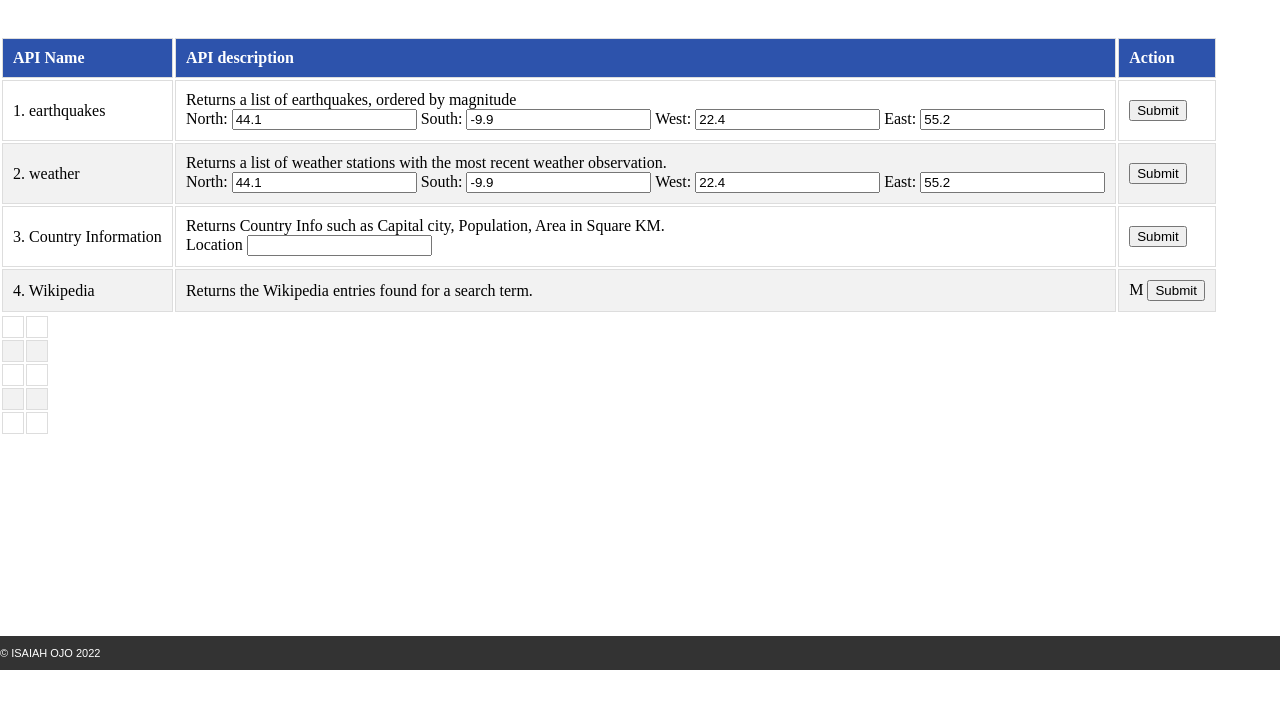
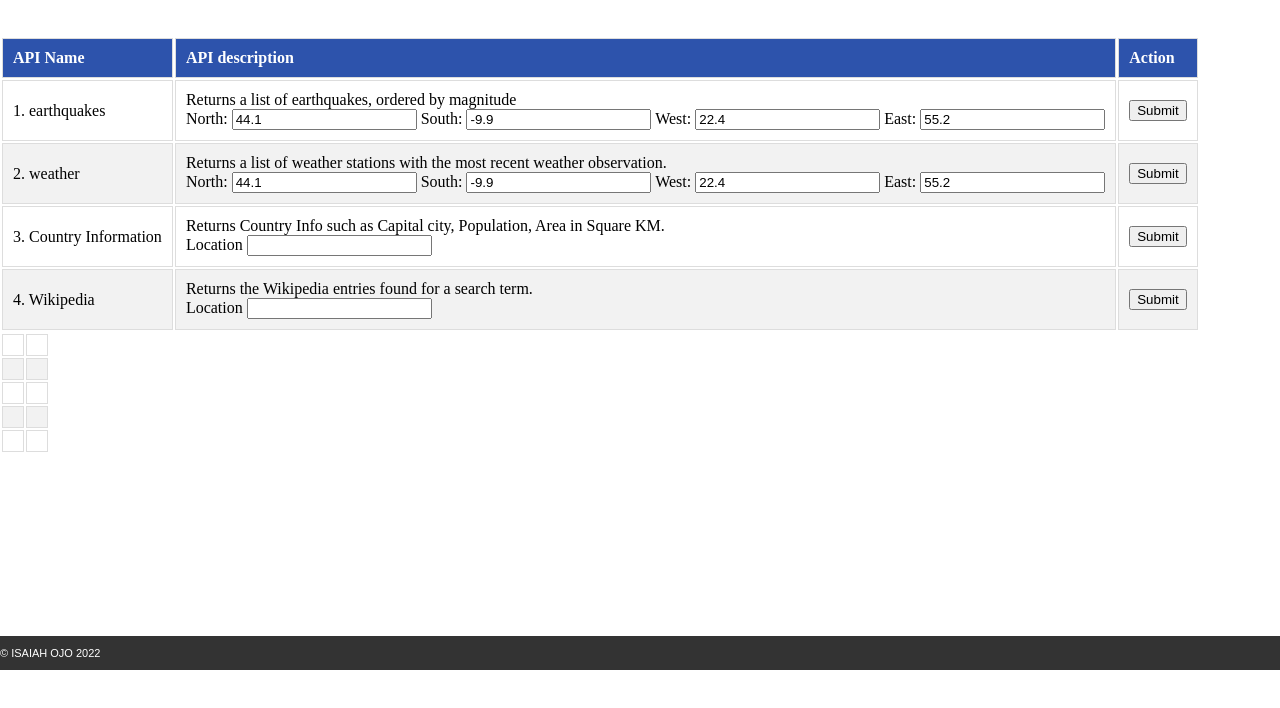
Before and after one commit to LafyOjo/isaiahOjo, a plain HTML site: page task1/geonamesExample/geonamesExample/index.html in a window 1280 px wide. Shown: the part 64-772 px from the top of the page. Drawn offline with nearby package versions, Linux system fonts and the light colour scheme.

Commit message:
Update index.html

```diff
--- a/task1/geonamesExample/geonamesExample/index.html
+++ b/task1/geonamesExample/geonamesExample/index.html
@@ -94,8 +94,13 @@
 					<td class="apiName">4. Wikipedia</td>
 					<td class="apiDescription">
 						Returns the Wikipedia entries found for a search term.
+
+						<form>
+							<label for="country"> Location </label>
+							<input type="text" id="Wikipedia" name="wikipedia">
+						</form>
 					</td>
-					<td>M
+					<td>
 						<button class="button" id="Wikipedia">Submit</button>
 					</td>
 				</tr>
```
